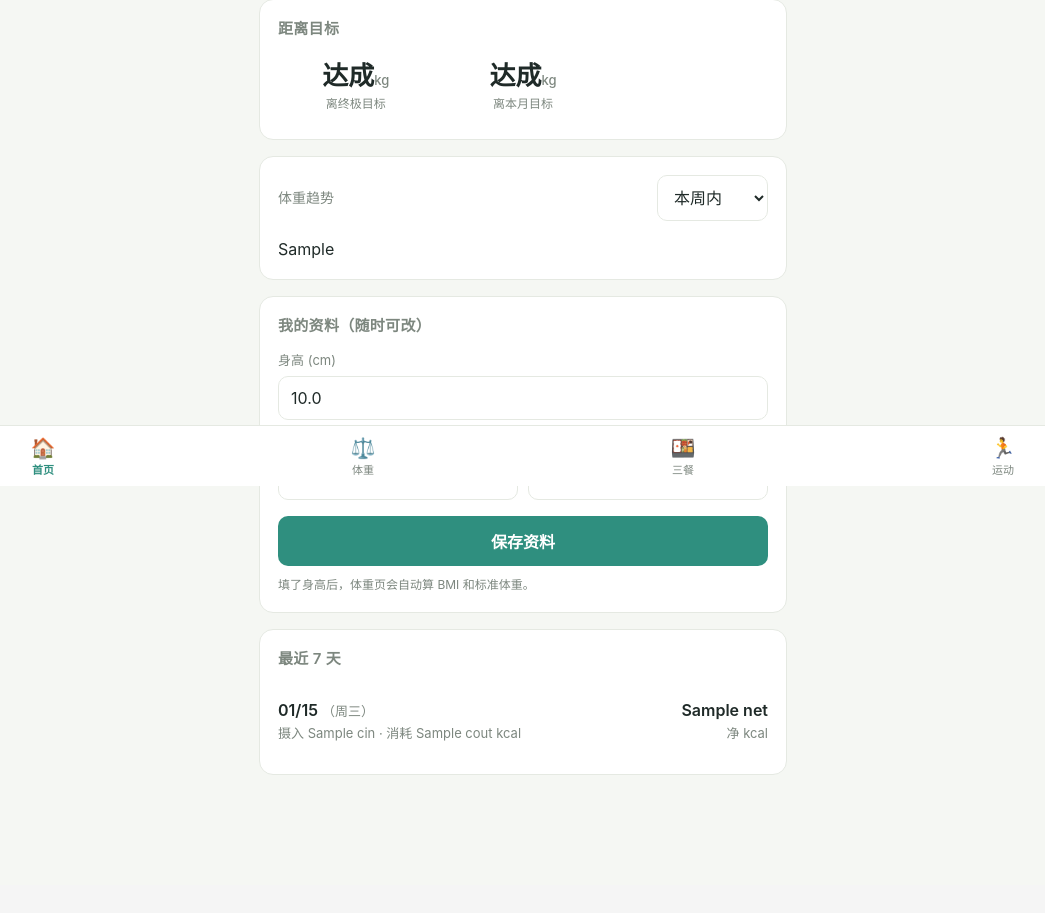
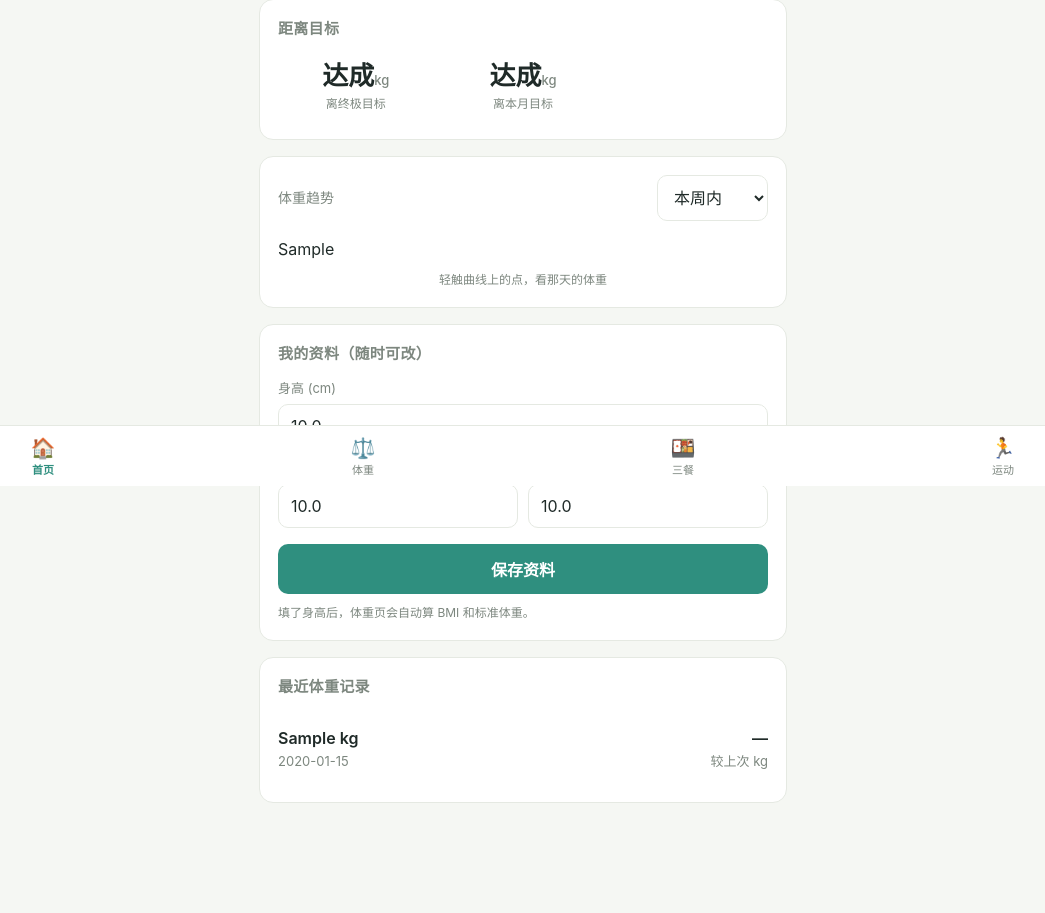
Before and after one commit to zhanghongyu191-design/health, a Flask app: template health-app/templates/dashboard.html in a window 1280 px wide. Shown: the part 314-1227 px from the top of the page, without its empty margins (117-1162 px from the left). Before the commit the page ends 1089 px from the top, so only its background shows below. Run offline with Flask 3, Linux system fonts and the light colour scheme; tables that the repository leaves empty hold one stand-in row (values such as "Sample post"); the template is opened without the code that fills it: values that come from a table or form of the project are taken from there, most other values are stand-ins (such as "Sample title", 1, 10 or a date in 2020).

Commit message:
Add files via upload

```diff
--- a/health-app/templates/dashboard.html
+++ b/health-app/templates/dashboard.html
@@ -68,6 +68,7 @@
   </div>
   {% if chart_svg %}
     {{ chart_svg | safe }}
+    <div id="ptinfo" class="hint" style="text-align:center;min-height:1.2em">轻触曲线上的点，看那天的体重</div>
     {% if period == 'year' %}<p class="hint">一年视图按每月平均值显示。</p>{% endif %}
   {% else %}
     <div class="empty">这个时段内记录不足 2 条，多记几次就能看到趋势了。</div>
@@ -99,23 +100,47 @@
 </div>
 
 <div class="card">
-  <h2>最近 7 天</h2>
+  <h2>最近体重记录</h2>
+  {% if recent_weights %}
   <ul class="list">
-    {% for r in recent %}
+    {% for w in recent_weights %}
     <li>
       <div>
-        <div class="item-main">{{ r.date.strftime('%m/%d') }}
-          <span class="item-sub" style="font-weight:400">（{{ ['周一','周二','周三','周四','周五','周六','周日'][r.date.weekday()] }}）</span>
-        </div>
-        <div class="item-sub">摄入 {{ r.cin }} · 消耗 {{ r.cout }} kcal</div>
+        <div class="item-main">{{ w.kg }} kg</div>
+        <div class="item-sub">{{ w.dt.strftime('%Y-%m-%d %H:%M') }}</div>
       </div>
       <div style="text-align:right">
-        <div class="item-main">{{ r.net }}</div>
-        <div class="item-sub">净 kcal</div>
+        {% if w.delta is not none %}
+          {% if w.delta < 0 %}
+            <div class="item-main" style="color:var(--primary)">↓ {{ -w.delta }}</div>
+          {% elif w.delta > 0 %}
+            <div class="item-main" style="color:var(--danger)">↑ {{ w.delta }}</div>
+          {% else %}
+            <div class="item-main">—</div>
+          {% endif %}
+          <div class="item-sub">较上次 kg</div>
+        {% else %}
+          <div class="item-sub">起点</div>
+        {% endif %}
       </div>
     </li>
     {% endfor %}
   </ul>
+  {% else %}
+  <div class="empty">还没有体重记录，去「体重」记一条吧。</div>
+  {% endif %}
 </div>
 
+<script>
+  (function () {
+    var info = document.getElementById('ptinfo');
+    if (!info) return;
+    document.querySelectorAll('svg .wpt').forEach(function (c) {
+      c.addEventListener('click', function () {
+        info.textContent = c.getAttribute('data-d') + ' · ' + c.getAttribute('data-w') + ' kg';
+      });
+    });
+  })();
+</script>
+
 {% endblock %}
```
Also changed, not shown: health-app/templates/exercise.html (+11 -2 lines), health-app/templates/meals.html (+11 -2 lines), health-app/templates/weight.html (+12 -3 lines).
